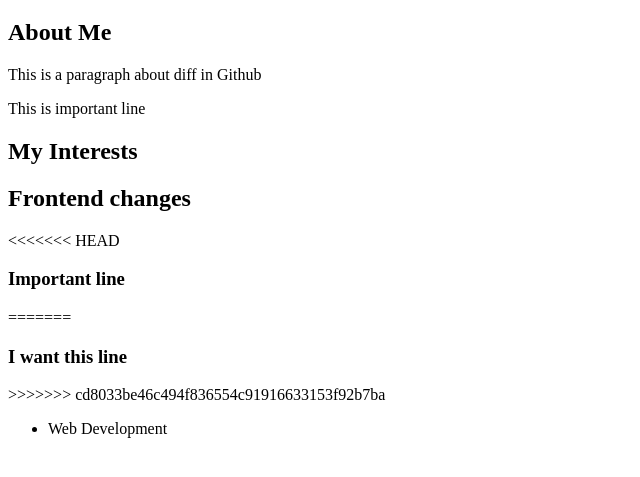
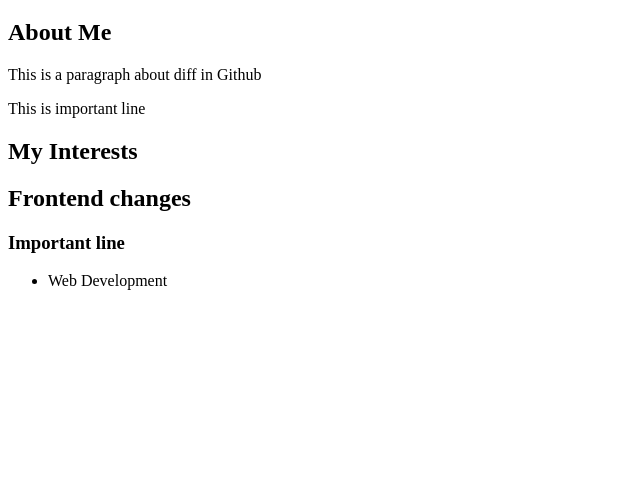
Before and after one commit to PoovendanA/DevopsPractice, a plain HTML site: page index.html in a window 1280 px wide. Shown: the part 61-538 px from the top of the page, without its empty margins (0-640 px from the left). Drawn offline with Linux system fonts and the light colour scheme.

Commit message:
accept msg

```diff
--- a/index.html
+++ b/index.html
@@ -20,10 +20,6 @@
         <section>
             <h2>My Interests</h2>
             <h2>Frontend changes</h2>
-<<<<<<< HEAD
             <h3>Important line</h3>
-=======
-            <h3>I want this line</h3>
->>>>>>> cd8033be46c494f836554c91916633153f92b7ba
             <ul>
                 <li>Web Development
```
